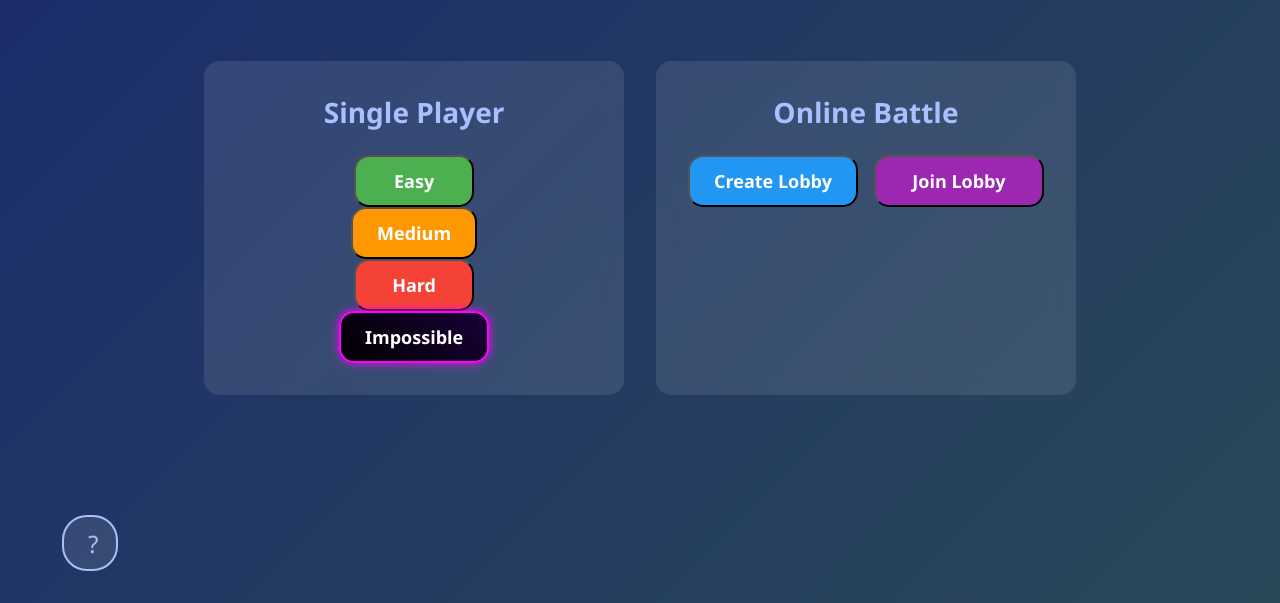
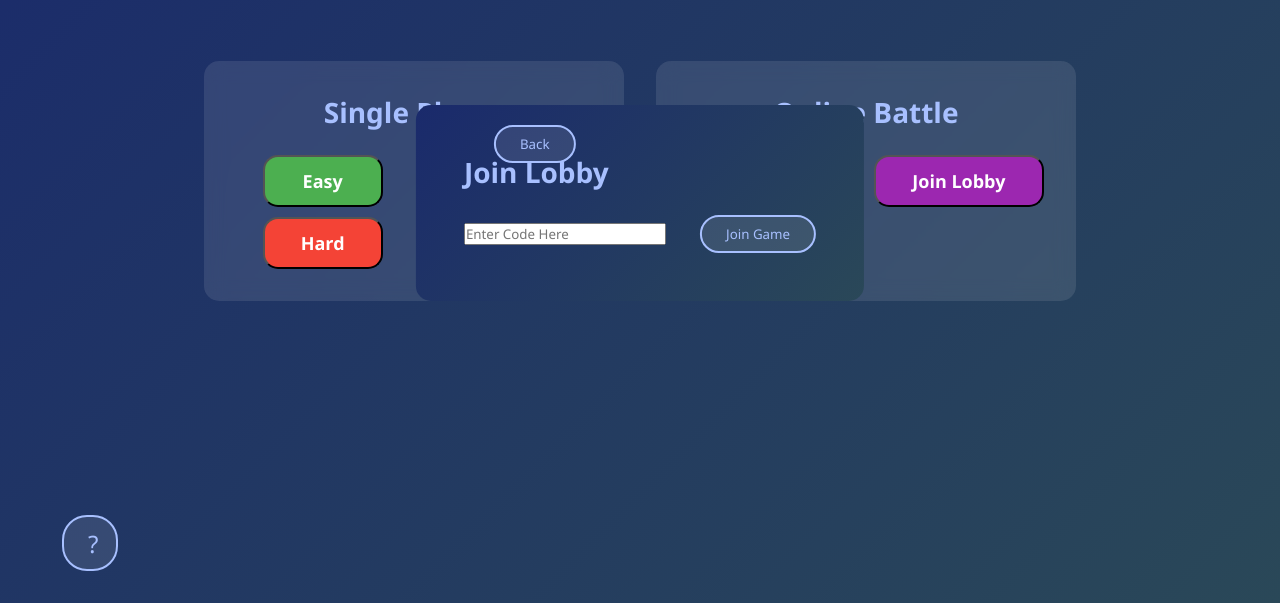
Before and after one commit to danilomm0/Battleship-Online, a website: page public/index.html in a window 1280 px wide. Both pictures are taken after a click on the button "Join Lobby". Shown: the part 197-800 px from the top of the page. Drawn offline with Linux system fonts and the light colour scheme.

Commit message:
monkey code

```diff
--- a/public/css/login.css
+++ b/public/css/login.css
@@ -100,7 +100,6 @@ p a:hover {
 button,
 input {
   font-family: "Orbitron", sans-serif;
-  text-transform: uppercase;
   letter-spacing: 1px;
 }
 
--- a/public/css/style.css
+++ b/public/css/style.css
@@ -53,6 +53,12 @@ body {
   padding: 32px;
   text-align: center;
   backdrop-filter: blur(10px);
+}
+
+.ai-modes {
+  display: grid;
+  grid-template-columns: repeat(2, 1fr);
+  gap: 10px;
 }
 
 .mode-card:hover {
@@ -146,3 +152,21 @@ body {
   display: none;
   visibility: hidden;
 }
+
+.popup {
+  position: absolute;
+  top: 50%;
+  left: 50%;
+  margin-right: -50%;
+  transform: translate(-50%, -50%);
+  border-radius: 15px;
+  padding: 3rem;
+  background: linear-gradient(135deg, #1a2a6c, #2a4858);
+  flex-direction: column;
+  align-items: center;
+}
+
+#hide {
+  position: absolute;
+  top: 20px;
+}
--- a/public/index.html
+++ b/public/index.html
@@ -27,13 +27,15 @@
     <div class="game-modes">
         <div class="mode-card">
             <h2 class="mode-title">Single Player</h2>
+            <div class="ai-modes">
                 <form action="/place-ships" method="GET">
                     <input type="hidden" name="difficulty" value="1">
                     <button class="button" type="submit" id="easy">Easy</button>
                 </form>
                 <form action="/place-ships" method="GET">
                     <input type="hidden" name="difficulty" value="2">
-                <button class="button" type="submit" id="medium">Medium</button>
+                    <button class="button" type="submit"
+                        id="medium">Medium</button>
                 </form>
                 <form action="/place-ships" method="GET">
                     <input type="hidden" name="difficulty" value="3">
@@ -45,15 +47,26 @@
                         id="impossible">Impossible</button>
                 </form>
             </div>
+        </div>
 
 
         <div class="mode-card">
             <h2 class="mode-title">Online Battle</h2>
             <div class="button-container">
                 <button class="button" id="create">Create Lobby</button>
-                <button class="button" id="join">Join Lobby</button>
+                <button class="button" id="join" onclick="hidePopup(false)">Join
+                    Lobby</button>
             </div>
         </div>
+    </div>
+
+    <div class="popup hidden" id="popup">
+        <button class="button2" id="hide"
+            onclick="hidePopup(true)">Back</button>
+        <h2 class="mode-title">Join Lobby</h2>
+        <input type="text" id="code" required placeholder="Enter Code Here">
+        <button class="button2" id="enter" onclick="joinGame()">Join
+            Game</button>
     </div>
 
     <button class="button2" id="help"
--- a/public/js/homepage.js
+++ b/public/js/homepage.js
@@ -1,5 +1,7 @@
+let username = null;
+
 function load() {
-  let username = getLoginStatus();
+  username = getLoginStatus();
   if (username) {
     d3.select("#dashboard").classed("hidden", false);
     d3.select("#logout").classed("hidden", false);
@@ -21,3 +23,14 @@ function logout() {
 function dashboard() {
   window.location.href = "/account/" + username;
 }
+
+function hidePopup(temp) {
+  d3.select("#popup").classed("hidden", temp);
+}
+
+function joinGame() {
+  let code = d3.select("#code").property("value");
+  console.log(code);
+  // funny words magic man
+  return null;
+}
```
Lines whose indentation alone changed are shown as unchanged.
